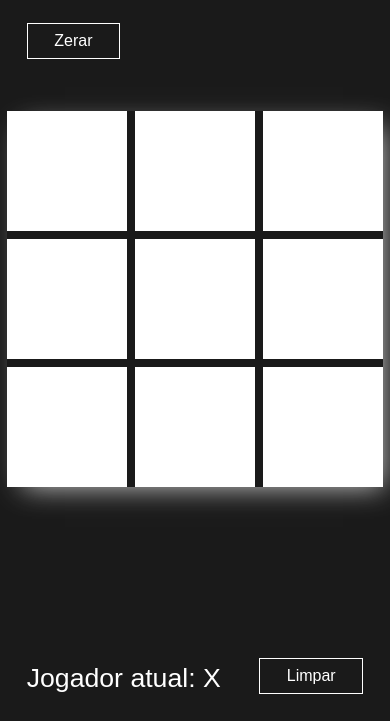
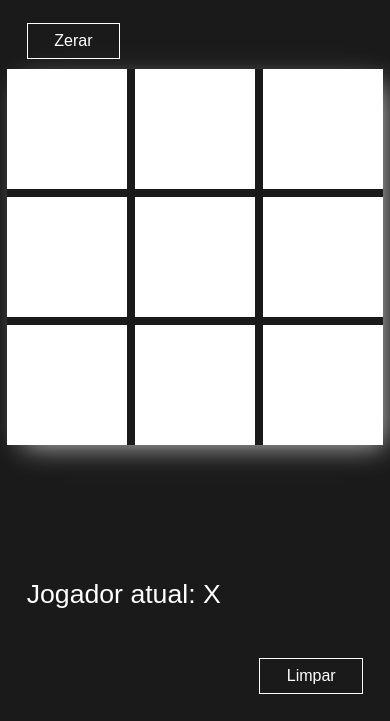
Before and after one commit to desenvolvedormatheus/Jogo_Da_Velha, a plain HTML site: page index.html in a window 390 px wide. Shown: the part 123-844 px from the top of the page. Drawn offline with Linux system fonts and the light colour scheme.

Commit message:
1.0
Responsividade

```diff
--- a/index.html
+++ b/index.html
@@ -5,6 +5,7 @@
     <meta http-equiv="X-UA-Compatible" content="IE=edge">
     <meta name="viewport" content="width=device-width, initial-scale=1.0">
     <link rel="stylesheet" href="style.css">
+    <link rel="stylesheet" href="responsivo.css">
     <title>Jogo da Velha</title>
 </head>
 <body>
--- /dev/null
+++ b/responsivo.css
@@ -0,0 +1,5 @@
+@media (max-width: 750px){
+    body{
+        height: 90vh;
+    }
+}
```
